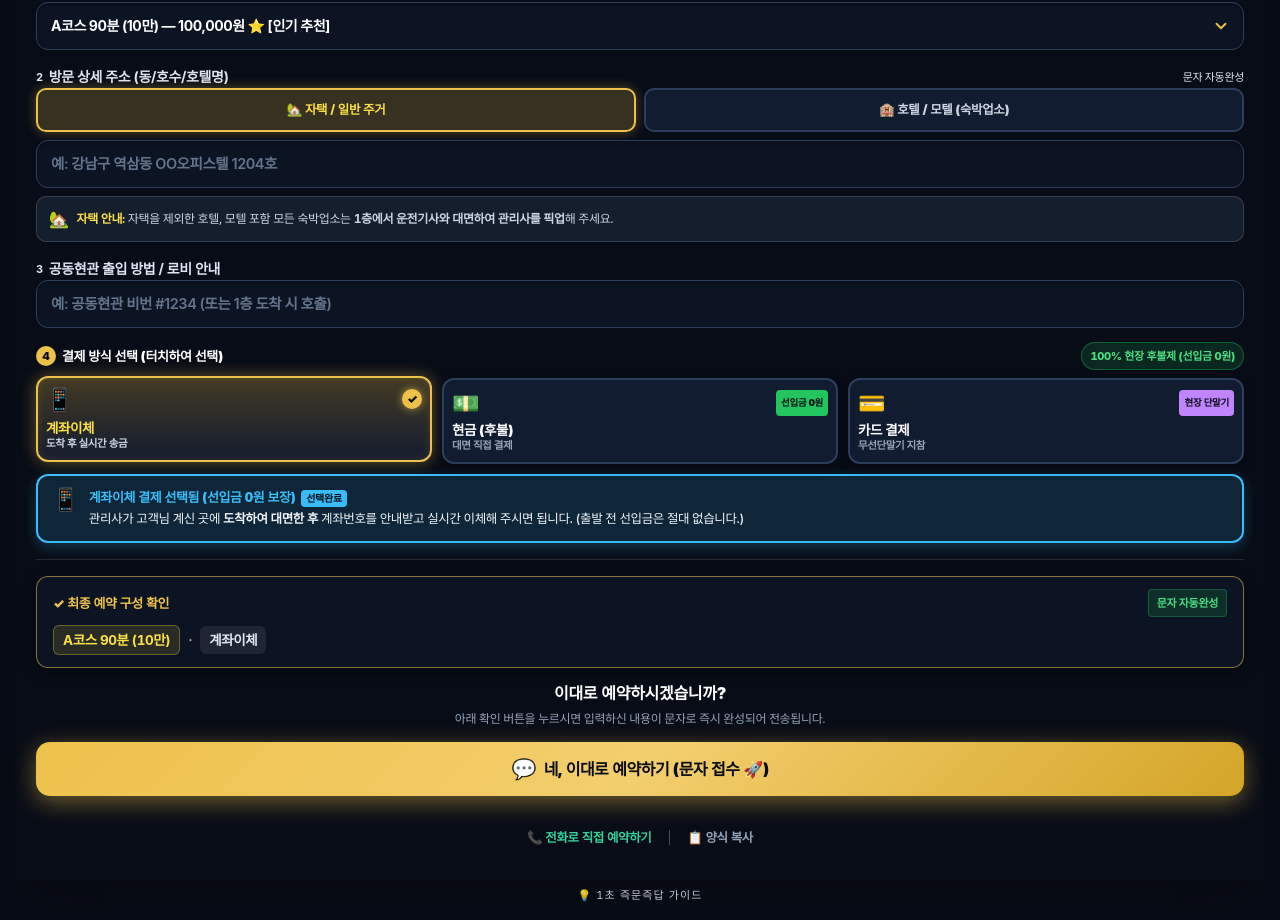
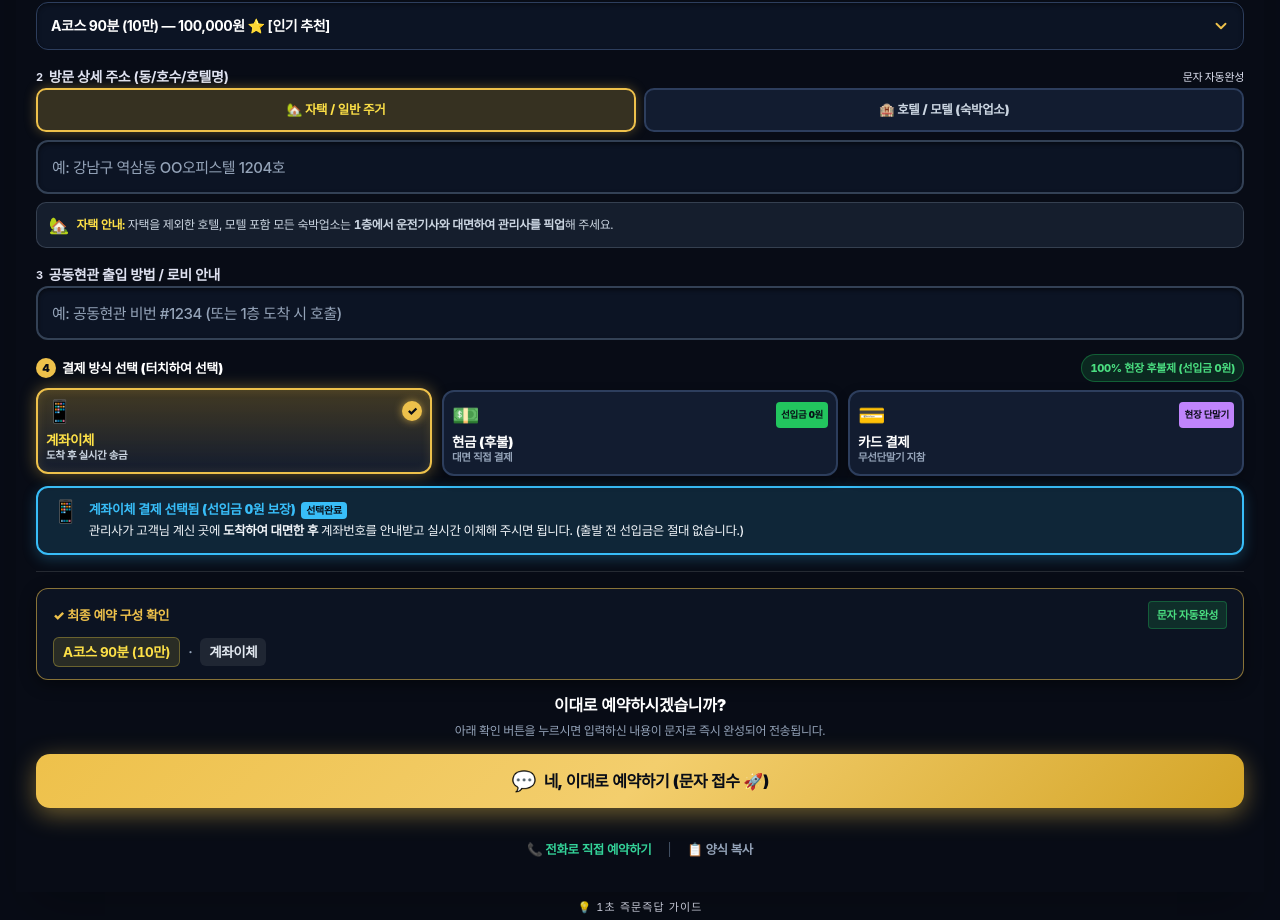
Before and after one commit to yjh01270404-glitch/abam-kr, a Next.js app: page / in a window 1280 px wide. Shown: the part 2780-3700 px from the top of the page. Built offline with nearby package versions, Linux system fonts and the light colour scheme; a web font is replaced by a local one.

Commit message:
fix: ensure bulletproof high-contrast input styling and dark color-scheme

```diff
--- a/src/app/globals.css
+++ b/src/app/globals.css
@@ -952,3 +952,44 @@ button, a[href^="tel:"], a[href^="sms:"] {
   box-shadow: 0 0 16px rgba(238, 193, 75, 0.4), inset 0 0 10px rgba(238, 193, 75, 0.15) !important;
   transform: translateY(-2px) !important;
 }
+
+/* HIGH-CONTRAST BULLETPROOF RESERVATION INPUT STYLING (모바일 글씨색/가독성 완벽 보장) */
+.abam-booking-input {
+  background-color: #0c1424 !important;
+  background: #0c1424 !important;
+  border: 2px solid #334155 !important;
+  border-radius: 12px !important;
+  color: #ffffff !important;
+  -webkit-text-fill-color: #ffffff !important;
+  caret-color: #EEC14B !important;
+  font-size: 16px !important;
+  font-weight: 700 !important;
+  line-height: 1.5 !important;
+  color-scheme: dark !important;
+  -webkit-appearance: none !important;
+  -moz-appearance: none !important;
+  appearance: none !important;
+  box-shadow: inset 0 2px 4px rgba(0, 0, 0, 0.5) !important;
+  outline: none !important;
+}
+
+.abam-booking-input:focus {
+  border-color: #EEC14B !important;
+  box-shadow: 0 0 12px rgba(238, 193, 75, 0.4), inset 0 2px 4px rgba(0, 0, 0, 0.5) !important;
+}
+
+.abam-booking-input::placeholder {
+  color: #94a3b8 !important;
+  -webkit-text-fill-color: #94a3b8 !important;
+  opacity: 1 !important;
+  font-weight: 500 !important;
+  font-size: 15px !important;
+}
+
+.abam-booking-input:-webkit-autofill,
+.abam-booking-input:-webkit-autofill:hover,
+.abam-booking-input:-webkit-autofill:focus {
+  -webkit-text-fill-color: #ffffff !important;
+  -webkit-box-shadow: 0 0 0px 1000px #0c1424 inset !important;
+  transition: background-color 5000s ease-in-out 0s !important;
+}
--- a/src/app/layout.tsx
+++ b/src/app/layout.tsx
@@ -9,6 +9,7 @@ export const viewport: Viewport = {
   userScalable: false,
   viewportFit: 'cover',
   themeColor: '#080c16',
+  colorScheme: 'dark',
 };
 
 const GOOGLE_VERIFICATION = process.env.NEXT_PUBLIC_GOOGLE_SITE_VERIFICATION;
--- a/src/components/AbamLanding.tsx
+++ b/src/components/AbamLanding.tsx
@@ -1206,21 +1206,25 @@ export default function AbamLanding({ c, areaLinks }: { c: LandingContent; areaL
                       value={quickAddr}
                       onChange={(e) => setQuickAddr(e.target.value)}
                       placeholder={quickPlaceType === 'hotel' ? "예: 신라스테이 역삼 804호 / OO모텔 00호" : "예: 강남구 역삼동 OO오피스텔 1204호"}
+                      className="abam-booking-input w-full"
                       style={{
                         width: '100%',
                         boxSizing: 'border-box',
-                        padding: '12px 14px',
+                        padding: '13px 14px',
                         backgroundColor: '#0c1424',
-                        border: '1.5px solid #2d3e5d',
+                        background: '#0c1424',
+                        border: '2px solid #334155',
                         borderRadius: '12px',
                         color: '#ffffff',
                         WebkitTextFillColor: '#ffffff',
-                        fontSize: '14.5px',
-                        fontWeight: 600,
+                        colorScheme: 'dark',
+                        WebkitAppearance: 'none',
+                        fontSize: '16px',
+                        fontWeight: 700,
                         outline: 'none',
                         boxShadow: 'inset 0 2px 4px rgba(0, 0, 0, 0.4)',
+                        caretColor: '#EEC14B',
                       }}
-                      className="placeholder-[#64748b] focus:border-[#f2ca50] transition-colors"
                     />
 
                     {/* Intuitive Accommodation Pickup Guidance with User Exact Specification */}
@@ -1281,21 +1285,25 @@ export default function AbamLanding({ c, areaLinks }: { c: LandingContent; areaL
                       value={quickDoor}
                       onChange={(e) => setQuickDoor(e.target.value)}
                       placeholder={isHotelBooking ? "예: 호텔 1층 로비 픽업 (또는 객실 번호)" : "예: 공동현관 비번 #1234 (또는 1층 도착 시 호출)"}
+                      className="abam-booking-input w-full"
                       style={{
                         width: '100%',
                         boxSizing: 'border-box',
-                        padding: '12px 14px',
+                        padding: '13px 14px',
                         backgroundColor: '#0c1424',
-                        border: '1.5px solid #2d3e5d',
+                        background: '#0c1424',
+                        border: '2px solid #334155',
                         borderRadius: '12px',
                         color: '#ffffff',
                         WebkitTextFillColor: '#ffffff',
-                        fontSize: '14.5px',
-                        fontWeight: 600,
+                        colorScheme: 'dark',
+                        WebkitAppearance: 'none',
+                        fontSize: '16px',
+                        fontWeight: 700,
                         outline: 'none',
                         boxShadow: 'inset 0 2px 4px rgba(0, 0, 0, 0.4)',
+                        caretColor: '#EEC14B',
                       }}
-                      className="placeholder-[#64748b] focus:border-[#f2ca50] transition-colors"
                     />
                   </div>
 
```
